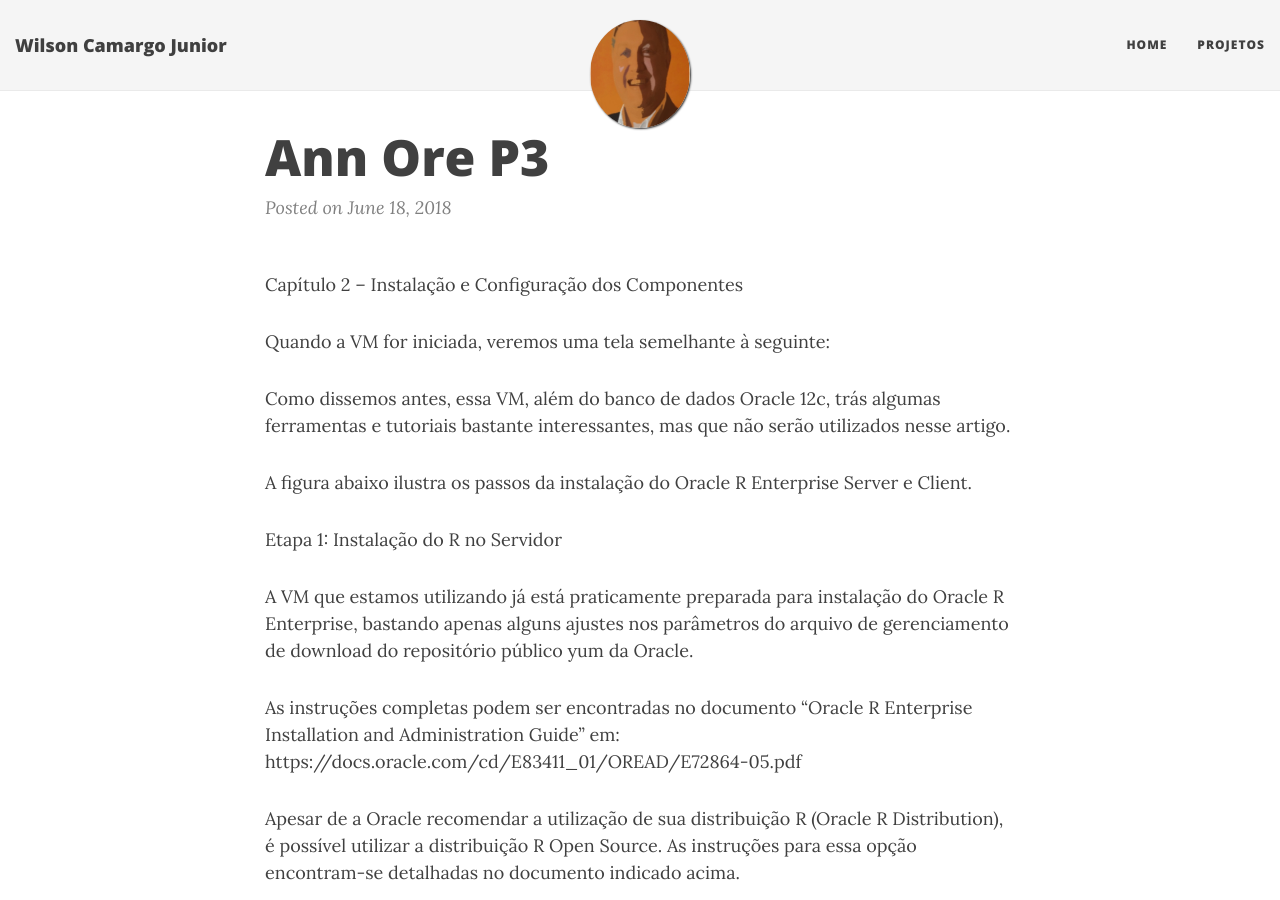
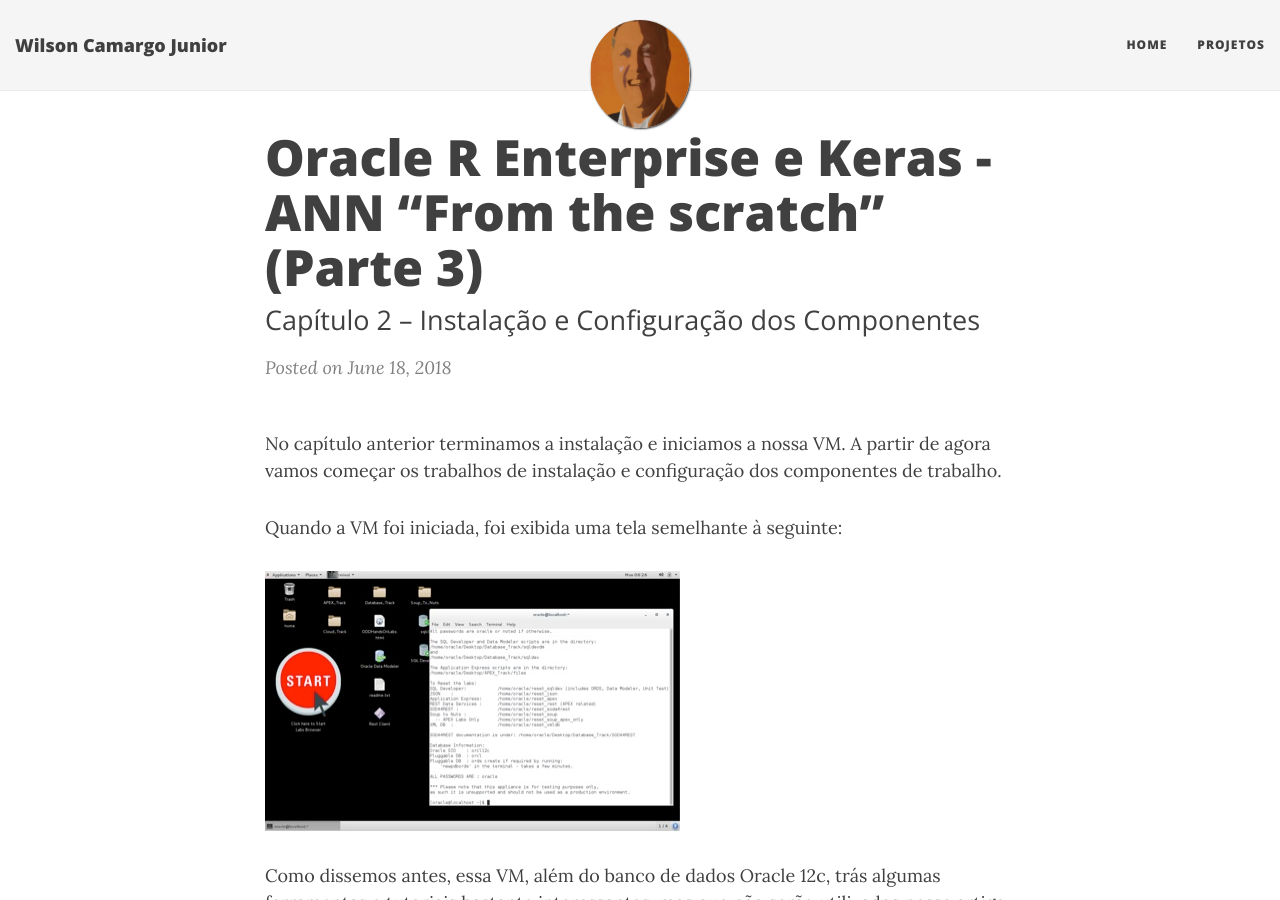
Before and after one commit to wilson-camargo-jr/teste, a Jekyll site: the page built from _posts/2018-06-18-ANN-ORE-P3.md, in a window 1280 px wide and 900 px high. Built offline with Jekyll 4.4.1, drawn with Linux system fonts in a browser that asks for light colours; nearby versions of some CDN libraries.

Commit message:
Update 2018-06-18-ANN-ORE-P3.md

```diff
--- a/_posts/2018-06-18-ANN-ORE-P3.md
+++ b/_posts/2018-06-18-ANN-ORE-P3.md
@@ -1,12 +1,14 @@
 ---
-title:
+layout: post
+title: Oracle R Enterprise e Keras - ANN “From the scratch” (Parte 3)
+subtitle: Capítulo 2 – Instalação e Configuração dos Componentes
 ---
 
-Capítulo 2 – Instalação e Configuração dos Componentes
+No capítulo anterior terminamos a instalação e iniciamos a nossa VM. A partir de agora vamos começar os trabalhos de instalação e configuração dos componentes de trabalho.
 
-Quando a VM for iniciada, veremos uma tela semelhante à seguinte:
+Quando a VM foi iniciada, foi exibida uma tela semelhante à seguinte:
 
-
+![](https://wilson-camargo-jr.github.io/img/runvm1.jpg)
 
 Como dissemos antes, essa VM, além do banco de dados Oracle 12c, trás algumas ferramentas e tutoriais bastante interessantes, mas que não serão utilizados nesse artigo.
 
```
